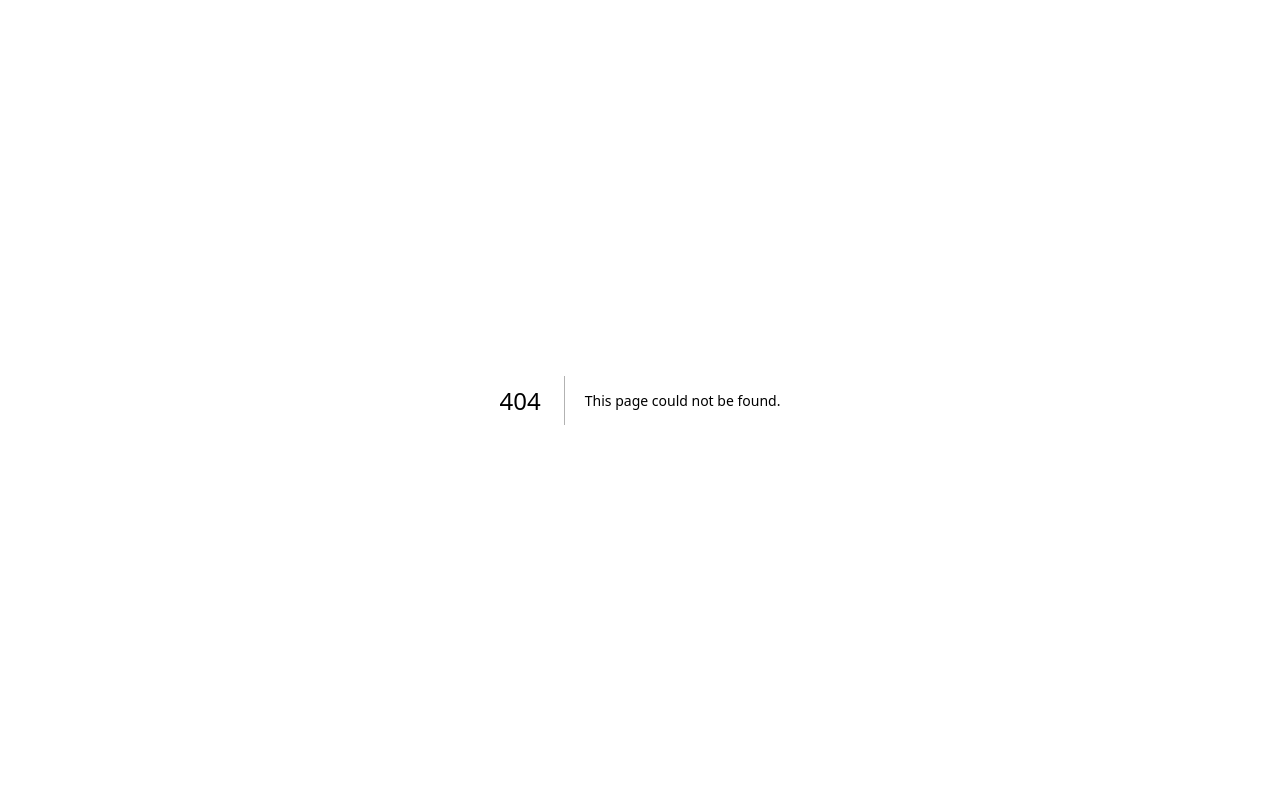
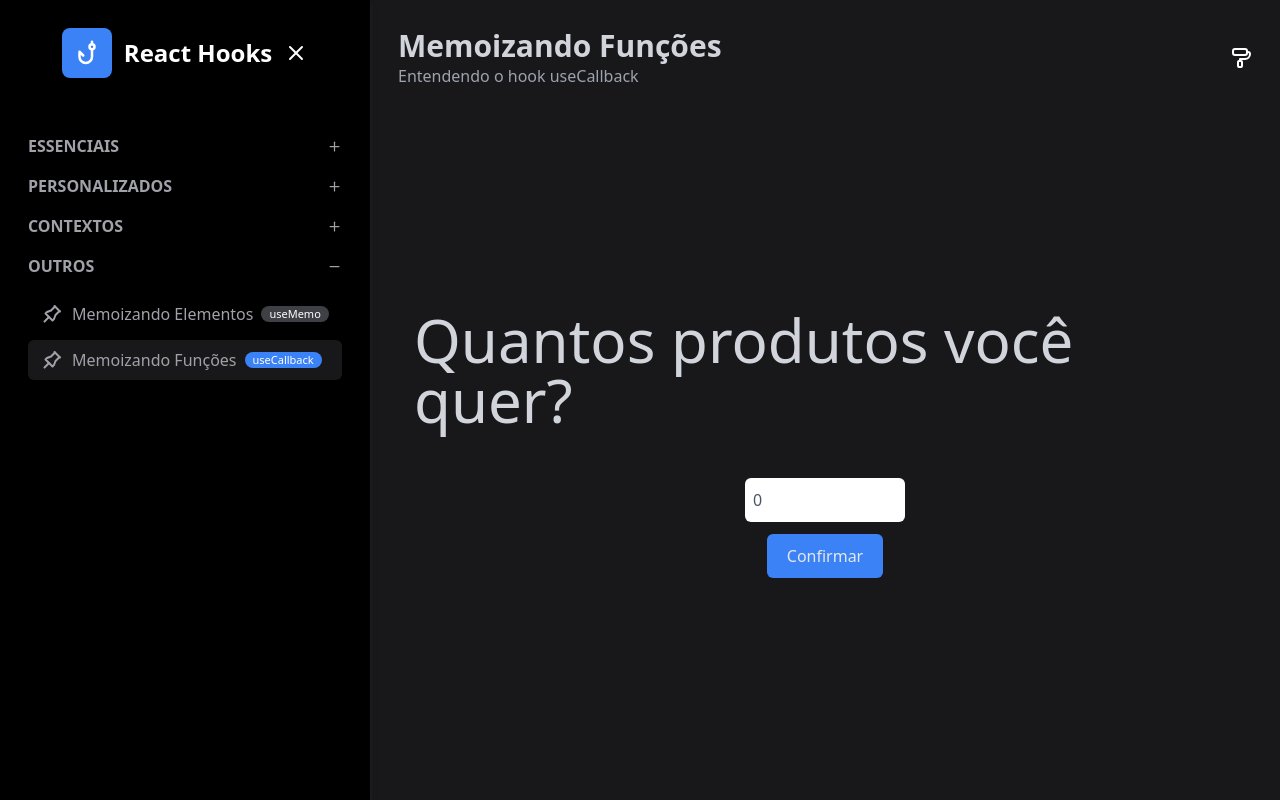
Before and after one commit to danielribas1105/cod3r-react-hooks, a Next.js app: page /outros/memoizandoFuncoes in a window 1280 px wide. Before the commit this address had no page. Built offline with nearby package versions, Linux system fonts and the light colour scheme.

Commit message:
feat(hooks): utilização useCallback

```diff
--- /dev/null
+++ b/src/components/template/BotaoMemoizado.tsx
@@ -0,0 +1,42 @@
+import React from "react"
+
+export interface BotaoProps {
+	icone?: any
+	texto?: string
+	cor?: string
+	tamanho?: "xs" | "md" | "lg" | "xl" | "2xl" | "3xl"
+	redondo?: boolean
+	onClick?: (e: any) => void
+	className?: string
+}
+
+function BotaoMemoizado(props: BotaoProps) {
+	function tamanho() {
+		if (props.tamanho === "xs") return 9
+		if (props.tamanho === "lg") return 14
+		if (props.tamanho === "xl") return 16
+		if (props.tamanho === "2xl") return 20
+		if (props.tamanho === "3xl") return 24
+		return 11
+	}
+
+	return (
+		<button
+			className={`
+            flex items-center gap-2 px-5 h-${tamanho()}
+            hover:bg-opacity-80 select-none
+            ${props.redondo ? "rounded-full" : "rounded-md"}
+            ${props.redondo && `justify-center w-${tamanho()}`}
+            ${props.cor ?? "bg-blue-500"}
+            ${`text-${props.tamanho ?? "base"}`}
+            ${props.className ?? ""}
+         `}
+			onClick={props.onClick}
+		>
+			{props.icone ? props.icone : null}
+			{props.texto ? props.texto : null}
+		</button>
+	)
+}
+
+export default React.memo(BotaoMemoizado)
--- a/src/data/constants/secoesMenu.tsx
+++ b/src/data/constants/secoesMenu.tsx
@@ -109,9 +109,15 @@
 		aberta: true,
 		itens: [
 			{
-				titulo: "Memoizando Eventos",
+				titulo: "Memoizando Elementos",
 				url: "/outros/memoizacao",
 				tag: "useMemo",
+				icone: <IconPin />,
+			},
+			{
+				titulo: "Memoizando Funções",
+				url: "/outros/memoizandoFuncoes",
+				tag: "useCallback",
 				icone: <IconPin />,
 			},
 		],
--- /dev/null
+++ b/src/pages/outros/memoizandoFuncoes.tsx
@@ -0,0 +1,32 @@
+import InputFormatado from "@/components/formulario/InputFormatado"
+import BotaoMemoizado from "@/components/template/BotaoMemoizado"
+import Display from "@/components/template/Display"
+import Flex from "@/components/template/Flex"
+import Pagina from "@/components/template/Pagina"
+import { useCallback, useState } from "react"
+
+export default function MemoizandoFuncoes() {
+	const [quantidade, setQuantidade] = useState(0)
+
+	const finalizar = useCallback(function (e: Event) {
+		e.preventDefault()
+		window.alert("Compra finalizada")
+		setQuantidade(0)
+	}, [])
+
+	return (
+		<Pagina titulo="Memoizando Funções" subtitulo="Entendendo o hook useCallback">
+			<Display texto="Quantos produtos você quer?" />
+			<form>
+				<Flex col center>
+					<InputFormatado
+						tipo="number"
+						valor={quantidade}
+						onInput={(e) => setQuantidade(+e.target.value)}
+					></InputFormatado>
+					<BotaoMemoizado texto="Confirmar" onClick={finalizar} />
+				</Flex>
+			</form>
+		</Pagina>
+	)
+}
```
